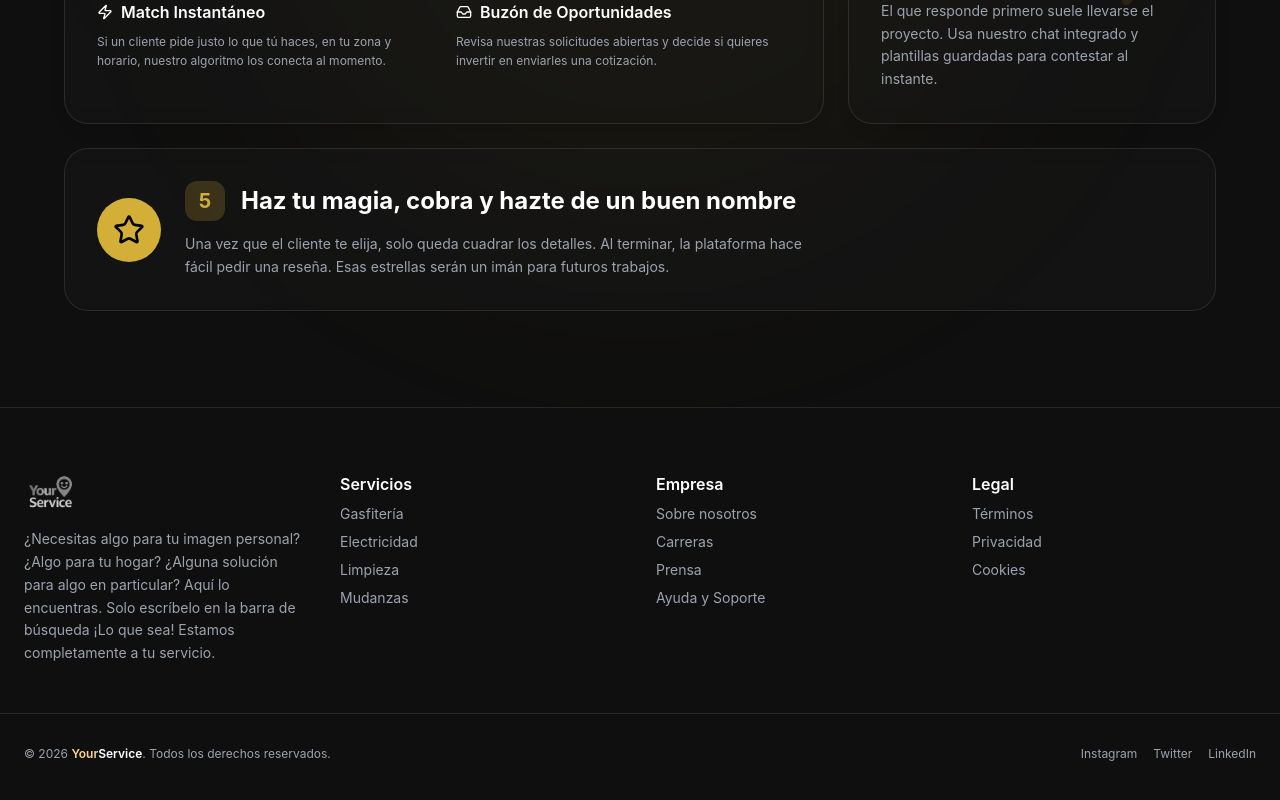
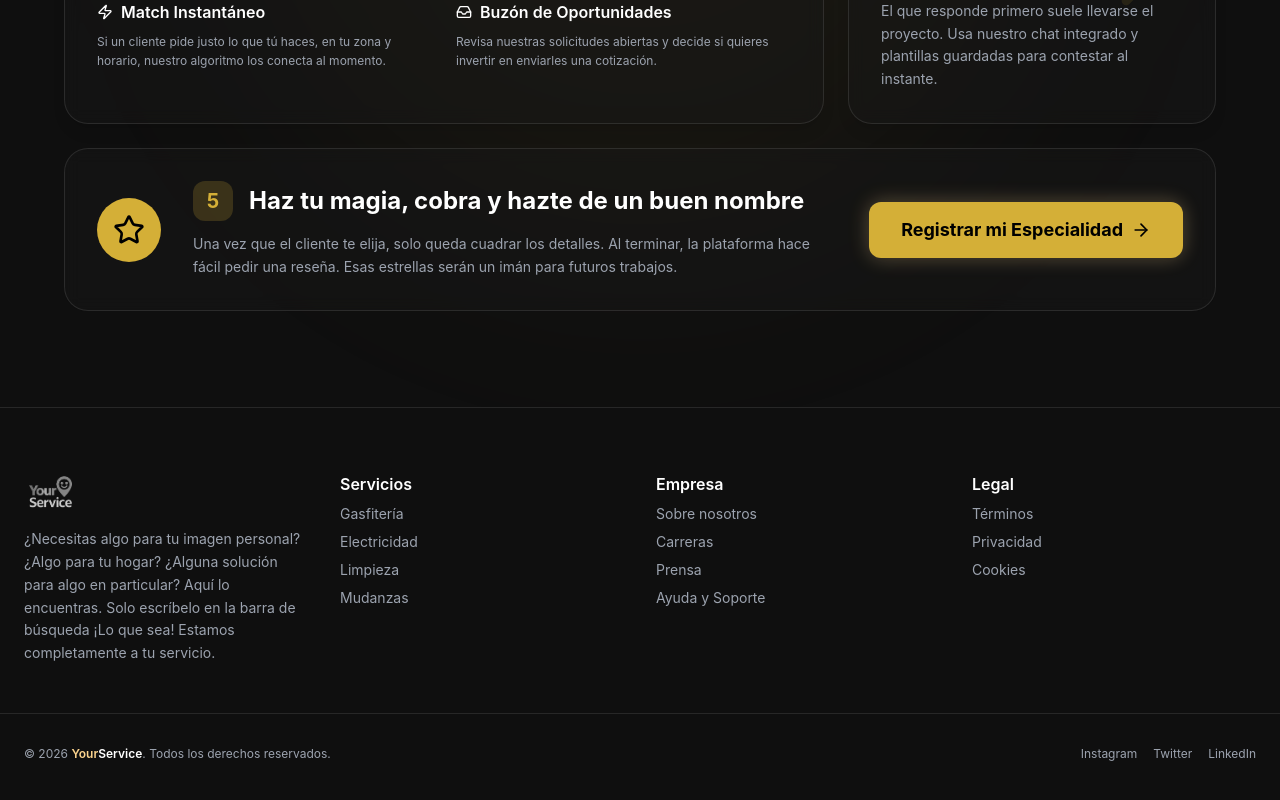
Before and after one commit to fsorianob/Your-Service-antiGravity, a React (Vite) app: page / in a window 1280 px wide. Shown: the part 2602-3402 px from the top of the page. Built offline with nearby package versions, Linux system fonts and the light colour scheme; the HTML template or start-up script is replaced by a standard one.

Commit message:
feat(home): add register CTA to bento card 5

```diff
--- a/src/pages/Home.tsx
+++ b/src/pages/Home.tsx
@@ -271,7 +271,7 @@ export default function Home() {
                         </div>
 
                         {/* Card 5: Reseñas (Col Span Full) */}
-                        <div className="col-span-1 md:col-span-full p-8 rounded-3xl bg-card/40 backdrop-blur border border-white/10 hover:border-primary/50 hover:shadow-xl hover:-translate-y-1 transition-all duration-300 flex flex-col sm:flex-row items-start sm:items-center gap-6 group">
+                        <div className="col-span-1 md:col-span-full p-8 rounded-3xl bg-card/40 backdrop-blur border border-white/10 hover:border-primary/50 hover:shadow-xl hover:-translate-y-1 transition-all duration-300 flex flex-col md:flex-row items-start md:items-center gap-8 group">
                             <div className="hidden sm:flex h-16 w-16 shrink-0 rounded-full bg-primary items-center justify-center text-black group-hover:scale-110 transition-transform">
                                 <Star size={32} />
                             </div>
@@ -286,6 +286,13 @@ export default function Home() {
                                     Una vez que el cliente te elija, solo queda cuadrar los detalles. Al terminar, la plataforma hace fácil pedir una reseña. Esas estrellas serán un imán para futuros trabajos.
                                 </p>
                             </div>
+                            <div className="w-full md:w-auto mt-2 md:mt-0 md:pl-6 flex justify-center shrink-0">
+                                <Link to="/join-pro">
+                                    <Button size="lg" className="w-full md:w-auto h-14 px-8 rounded-xl font-bold text-lg bg-primary hover:bg-primary/90 text-black shadow-[0_0_20px_rgba(251,211,141,0.3)] hover:shadow-[0_0_30px_rgba(251,211,141,0.5)] transition-all duration-300">
+                                        Registrar mi Especialidad <ArrowRight className="ml-2 h-5 w-5" />
+                                    </Button>
+                                </Link>
+                            </div>
                         </div>
                     </div>
                 </div>
```
